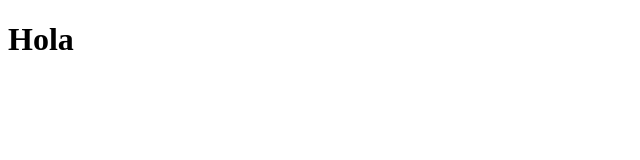
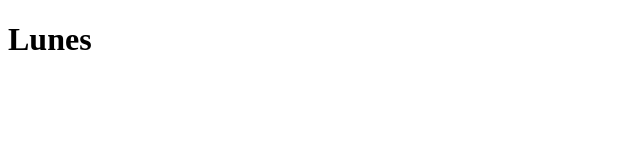
Before and after one commit to BrianHey/ejemplodegithub, a plain HTML site: page index.html in a window 1280 px wide. Shown: the full height of the page, 0-640 px from the left. Drawn offline with Linux system fonts and the light colour scheme.

Commit message:
Lunes :)

```diff
--- a/index.html
+++ b/index.html
@@ -9,7 +9,7 @@
 </head>
 
 <body>
-    <h1>Hola </h1>
+    <h1> Lunes </h1>
 </body>
 
 </html>
```
